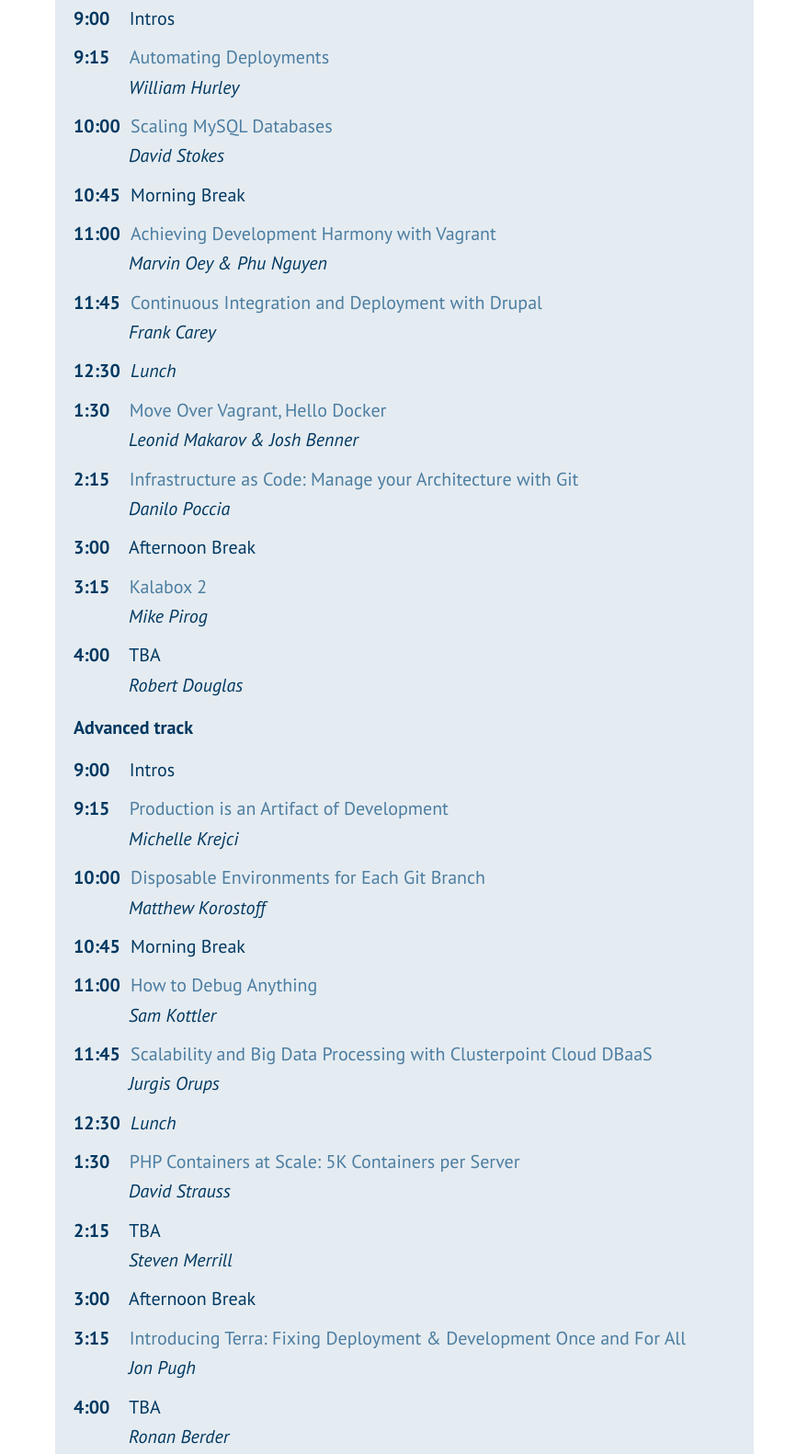
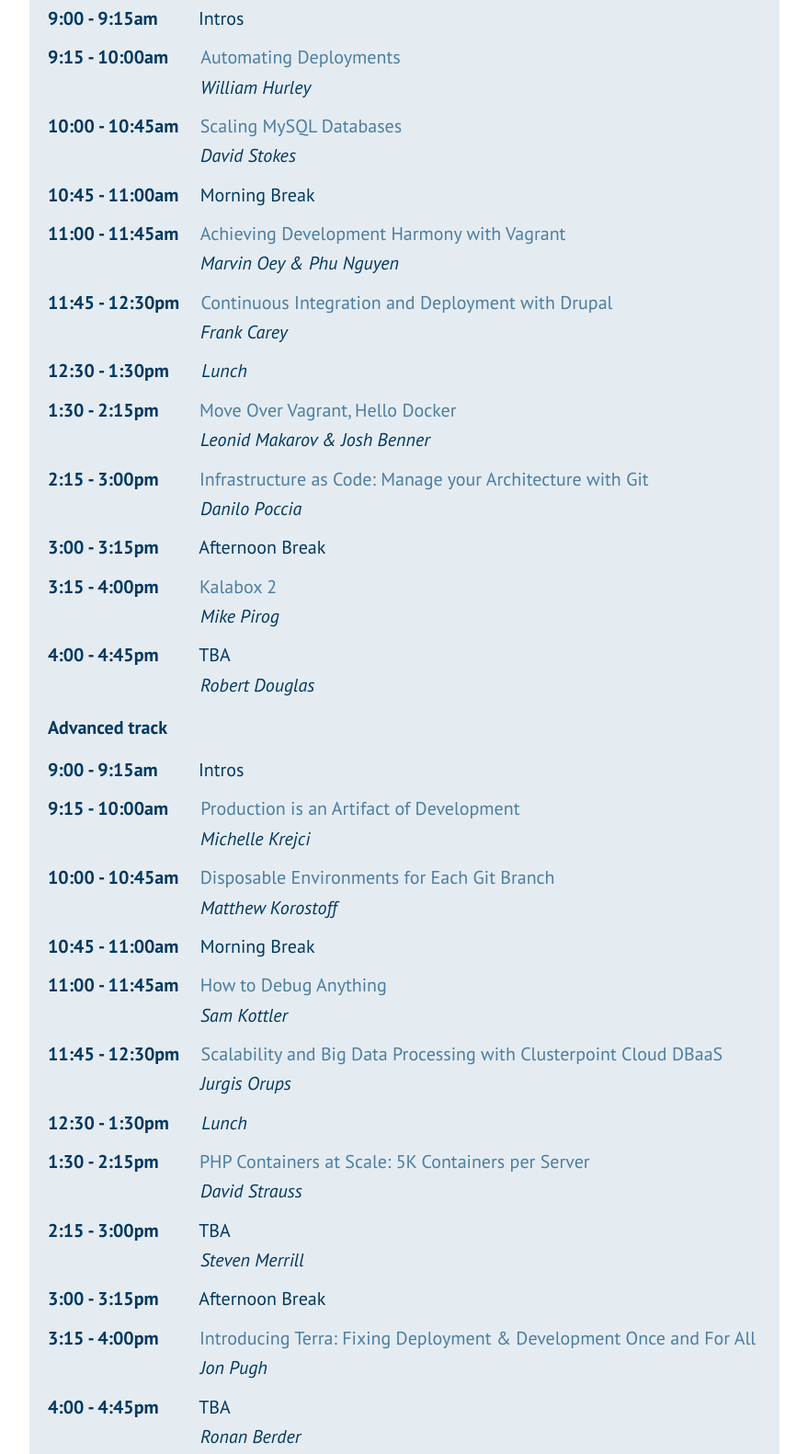
Before and after one commit to NYC-Camp/devops-camp, a website: page index.html in a window 1280 px wide. Shown: the part 4439-6020 px from the top of the page at 92% size, without its empty margins (200-1079 px from the left). Drawn offline with nearby package versions, Linux system fonts and the light colour scheme.

Commit message:
better defines times

```diff
--- a/index.html
+++ b/index.html
@@ -205,33 +205,33 @@
           <h3>July 17th: Sessions</h3>
           <h4>Intro track</h4>
           <ul>
-            <li><strong class="three">9:00</strong> Intros</li>
-            <li><strong class="three">9:15</strong> <a href="http://nyccamp.org/session/automating-deployments" target="_blank">Automating Deployments</a> <em>William Hurley</em></li>
-            <li><strong class="four">10:00</strong> <a href="http://nyccamp.org/session/scaling-mysql-databases" target="_blank">Scaling MySQL Databases</a> <em>David Stokes</em></li>
-            <li><strong class="four">10:45</strong> Morning Break</li>
-            <li><strong class="four">11:00</strong> <a href="http://nyccamp.org/session/achieving-development-harmony-vagrant" target="_blank">Achieving Development Harmony with Vagrant</a><em> Marvin Oey & Phu Nguyen</em></li>
-            <li><strong class="four">11:45</strong> <a href="http://nyccamp.org/session/continuous-integration-and-deployment-drupal" target="_blank">Continuous Integration and Deployment with Drupal</a> <em>Frank Carey</em></li>
-            <li><strong class="four">12:30</strong><em class="lunch"> Lunch</em></li>
-            <li><strong class="three">1:30</strong> <a href="http://nyccamp.org/session/move-over-vagrant-hello-docker">Move Over Vagrant, Hello Docker</a> <em>Leonid Makarov & Josh Benner</em></li>
-            <li><strong class="three">2:15</strong> <a href="http://nyccamp.org/session/infrastructure-code-manage-your-architecture-git">Infrastructure as Code: Manage your Architecture with Git</a><em>Danilo Poccia</em></li>
-            <li><strong class="three">3:00</strong> Afternoon Break</li>
-            <li><strong class="three">3:15</strong> <a href="hhttp://nyccamp.org/session/kalabox-2" target="_blank">Kalabox 2</a> <em>Mike Pirog</em></li>
-            <li><strong class="three">4:00</strong> TBA <em>Robert Douglas</em></li>
+            <li><strong class="small">9:00 - 9:15am</strong> Intros</li>
+            <li><strong class="medium">9:15 - 10:00am</strong> <a href="http://nyccamp.org/session/automating-deployments" target="_blank">Automating Deployments</a> <em>William Hurley</em></li>
+            <li><strong class="large">10:00 - 10:45am</strong> <a href="http://nyccamp.org/session/scaling-mysql-databases" target="_blank">Scaling MySQL Databases</a> <em>David Stokes</em></li>
+            <li><strong class="large">10:45 - 11:00am</strong> Morning Break</li>
+            <li><strong class="large">11:00 - 11:45am</strong> <a href="http://nyccamp.org/session/achieving-development-harmony-vagrant" target="_blank">Achieving Development Harmony with Vagrant</a><em> Marvin Oey & Phu Nguyen</em></li>
+            <li><strong class="large">11:45 - 12:30pm</strong> <a href="http://nyccamp.org/session/continuous-integration-and-deployment-drupal" target="_blank">Continuous Integration and Deployment with Drupal</a> <em>Frank Carey</em></li>
+            <li><strong class="medium">12:30 - 1:30pm</strong><em class="lunch"> Lunch</em></li>
+            <li><strong class="small">1:30 - 2:15pm</strong> <a href="http://nyccamp.org/session/move-over-vagrant-hello-docker">Move Over Vagrant, Hello Docker</a> <em>Leonid Makarov & Josh Benner</em></li>
+            <li><strong class="small">2:15 - 3:00pm</strong> <a href="http://nyccamp.org/session/infrastructure-code-manage-your-architecture-git">Infrastructure as Code: Manage your Architecture with Git</a><em>Danilo Poccia</em></li>
+            <li><strong class="small">3:00 - 3:15pm</strong> Afternoon Break</li>
+            <li><strong class="small">3:15 - 4:00pm</strong> <a href="hhttp://nyccamp.org/session/kalabox-2" target="_blank">Kalabox 2</a> <em>Mike Pirog</em></li>
+            <li><strong class="small">4:00 - 4:45pm</strong> TBA <em>Robert Douglas</em></li>
           </ul>
           <h4>Advanced track</h4>
           <ul>
-            <li><strong class="three">9:00</strong> Intros</li>
-            <li><strong class="three">9:15</strong> <a href="http://nyccamp.org/session/production-artifact-development" target="_blank">Production is an Artifact of Development</a> <em>Michelle Krejci</em></li>
-            <li><strong class="four">10:00</strong> <a href="http://nyccamp.org/session/disposable-environments-each-git-branch" target="_blank">Disposable Environments for Each Git Branch</a> <em>Matthew Korostoff</em></li>
-            <li><strong class="four">10:45</strong> Morning Break</li>
-            <li><strong class="four">11:00</strong> <a href="http://nyccamp.org/session/how-debug-anything" target="_blank">How to Debug Anything</a><em> Sam Kottler</em></li>
-            <li><strong class="four">11:45</strong> <a href="http://nyccamp.org/session/scalability-and-big-data-processing-clusterpoint-cloud-dbaas" target="_blank">Scalability and Big Data Processing with Clusterpoint Cloud DBaaS</a> <em>Jurgis Orups</em></li>
-            <li><strong class="four">12:30</strong><em class="lunch"> Lunch</em></li>
-            <li><strong class="three">1:30</strong> <a href="http://nyccamp.org/session/php-containers-scale-5k-containers-server">PHP Containers at Scale: 5K Containers per Server</a><em>David Strauss</em></li>
-            <li><strong class="three">2:15</strong> TBA <em>Steven Merrill</em></li>
-            <li><strong class="three">3:00</strong> Afternoon Break</li>
-            <li><strong class="three">3:15</strong> <a href="http://nyccamp.org/node/455" target="_blank">Introducing Terra: Fixing Deployment & Development Once and For All</a> <em>Jon Pugh</em></li>
-            <li><strong class="three">4:00</strong> TBA <em>Ronan Berder</em></li>
+            <li><strong class="small">9:00 - 9:15am</strong> Intros</li>
+            <li><strong class="medium">9:15 - 10:00am</strong> <a href="http://nyccamp.org/session/production-artifact-development" target="_blank">Production is an Artifact of Development</a> <em>Michelle Krejci</em></li>
+            <li><strong class="large">10:00 - 10:45am</strong> <a href="http://nyccamp.org/session/disposable-environments-each-git-branch" target="_blank">Disposable Environments for Each Git Branch</a> <em>Matthew Korostoff</em></li>
+            <li><strong class="large">10:45 - 11:00am</strong> Morning Break</li>
+            <li><strong class="large">11:00 - 11:45am</strong> <a href="http://nyccamp.org/session/how-debug-anything" target="_blank">How to Debug Anything</a><em> Sam Kottler</em></li>
+            <li><strong class="large">11:45 - 12:30pm</strong> <a href="http://nyccamp.org/session/scalability-and-big-data-processing-clusterpoint-cloud-dbaas" target="_blank">Scalability and Big Data Processing with Clusterpoint Cloud DBaaS</a> <em>Jurgis Orups</em></li>
+            <li><strong class="medium">12:30 - 1:30pm</strong><em class="lunch"> Lunch</em></li>
+            <li><strong class="small">1:30 - 2:15pm</strong> <a href="http://nyccamp.org/session/php-containers-scale-5k-containers-server">PHP Containers at Scale: 5K Containers per Server</a><em>David Strauss</em></li>
+            <li><strong class="small">2:15 - 3:00pm</strong> TBA <em>Steven Merrill</em></li>
+            <li><strong class="small">3:00 - 3:15pm</strong> Afternoon Break</li>
+            <li><strong class="small">3:15 - 4:00pm</strong> <a href="http://nyccamp.org/node/455" target="_blank">Introducing Terra: Fixing Deployment & Development Once and For All</a> <em>Jon Pugh</em></li>
+            <li><strong class="small">4:00 - 4:45pm</strong> TBA <em>Ronan Berder</em></li>
           </ul>
         </div>
       </div>
--- a/sass/partials/components/sections/_schedule.scss
+++ b/sass/partials/components/sections/_schedule.scss
@@ -1,6 +1,6 @@
 
 .talks-wrapper {
-  max-width: 760px;
+  max-width: 816px;
   margin: 0 auto;
   background-color: tint(map-get($color-me-badd, primary), 90%);
   padding: 20px;
@@ -12,11 +12,14 @@
     margin-left: 0;
   }
   strong {
-    &.three {
-      margin-right: 16px;
+    &.small {
+      margin-right: 39px;
     }
-    &.four {
-      margin-right: 6px;
+    &.medium {
+      margin-right: 30px;
+    }
+    &.large {
+      margin-right: 18px;
     }
   }
   li {
@@ -30,8 +33,7 @@
   em {
     &:not(.lunch) {
       display: block;
-      padding-left: 60px;
+      margin-left: 166px;
     }
-
   }
 }
```
Also changed, not shown: css/style.css.
